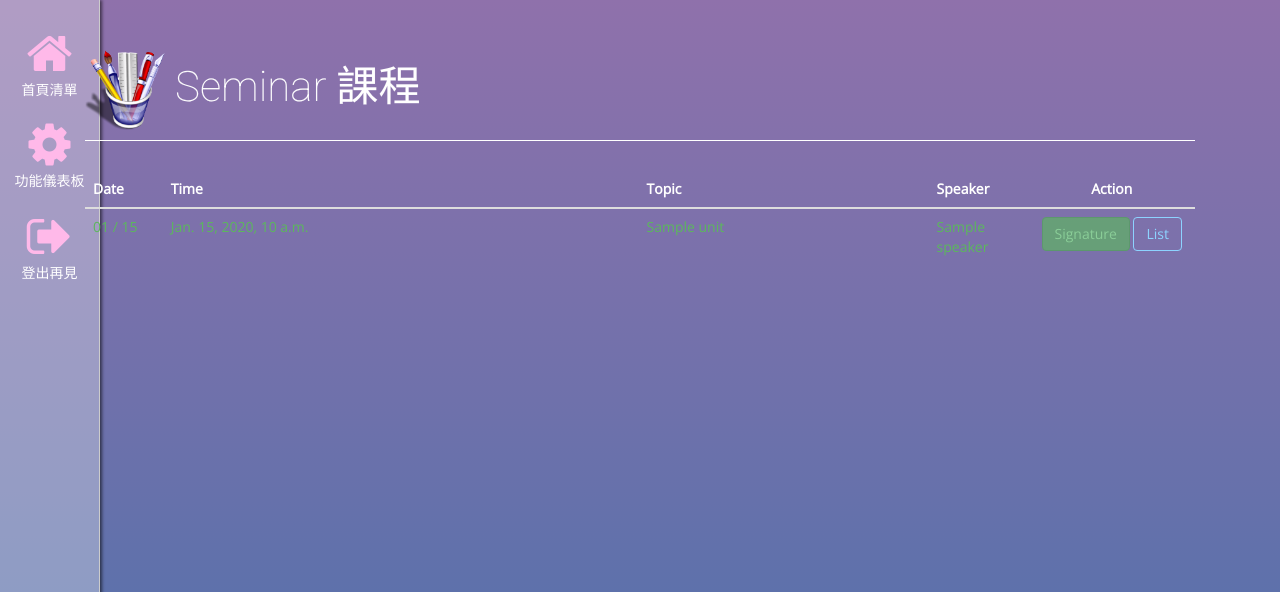
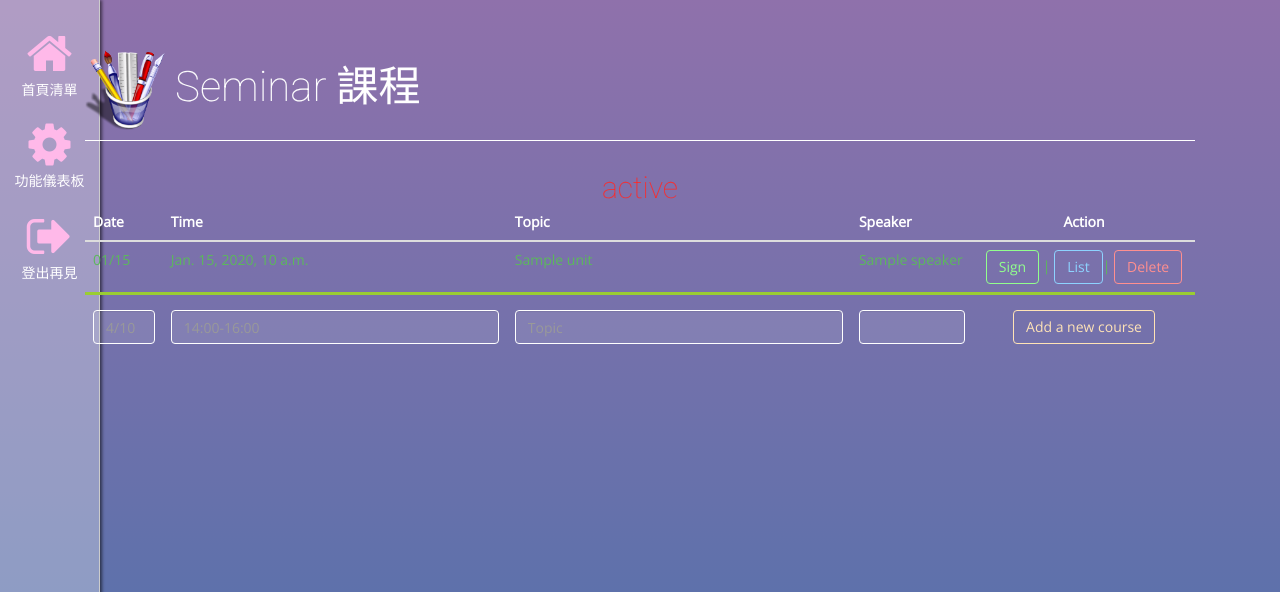
Before and after one commit to kylinfish/seminar_signature, a Django app: template web_app/templates/index.html in a window 1280 px wide. Shown: the top 592 px of the page. Run offline with Django 3.2, Linux system fonts and the light colour scheme; the template is opened without the code that fills it: most values are stand-ins (such as "Sample title", 1, 10 or a date in 2020); some libraries are stand-ins or nearby versions.

Commit message:
unit- C,D

```diff
--- a/web_app/templates/index.html
+++ b/web_app/templates/index.html
@@ -7,11 +7,16 @@
         width:80px;
         height:80px;
     }
+    .table>tfoot>tr>th{
+        padding-top:15px;
+        border-top:3px solid yellowgreen;
+    }
 </style>
 
 <div class="container">
     <div class="col-xs-12 col-lg-12 ">
     <h1 class="page-header"><img class="icon" src="{% static 'icon/p6.png'%}"> Seminar 課程</h1>
+    <center><h2 style="color:#F92D2D">{{state}}</h2>  </center>
     {% if list %}
     <table class="table ">
     <thead>
@@ -19,22 +24,43 @@
             <th width="7%">Date</th>
             <th class="hidden-xs">Time</th>
             <th>Topic</th>
-            <th  width="9%">Speaker</th>
-            <th class="text-center" width="15%">Action</th>
+            <th  width="11%">Speaker</th>
+            <th class="text-center" width="20%">Action</th>
         </tr>
     </thead>
-        <tbody>
+    <tfoot>
+        <tr>
+            <form accept-charset="UTF-8" action="/" method="post">
+                <th width="7%"><input name="date"type="text"  class="form-control" placeholder="4/10" required ></th>
+                <th class="hidden-xs"><input name="time" type="text" class="form-control" placeholder="14:00-16:00" required></th>
+                <th><input name="topic"type="text" class="form-control" placeholder="Topic" required></th>
+                <th  width="9%"><input name="speaker"type="text" class="form-control" ></th>
+                <th class="text-center" width="15%"><button type="submit"class="btn btn-warning" >Add a new course </button></th>
+            </form>
+        </tr>
+    </tfoot>
+    <tbody >
             {% for unit in list %}
+
             <tr>
-                <td class="dateCheck">{{unit.pub_date|date:"m / d"}}</td>
+                <td class="dateCheck">{{unit.pub_date|date:"m/d"}}</td>
                 <td class="hidden-xs">{{unit.time}}</td>
                 <td>{{unit.title}}</td>
                 <td>{{unit.speaker}}</td>
-                <td class="text-center"><a href="signature/{{unit.pk}}"><button class="btn btn-success" >Signature</button> </a>
-                <a href="list/{{unit.pk}}"><button class="btn btn-primary" >List</button></a></td>
+                <td class="text-center">
+                    <form accept-charset="UTF-8" action="remove_unit" method="post">
+                        <input  type="text" value="{{unit.pk}}"name="pk" hidden>
+                        <a href="signature/{{unit.pk}}"><button class="btn btn-success" >Sign</button> </a>|
+                        <a href="list/{{unit.pk}}"><button class="btn btn-primary" >List</button></a>|
+                        <button onclick="confirm('注意！刪除後會連簽到紀錄都一併刪除')"type="submit"class="btn btn-danger" >Delete </button>
+                    </form>
+                </td>
+
             </tr>
+
             {% endfor %}
         </tbody>
+
     </table>
     {% else %}
         <div class="alert alert-warning">Sorry! 目前還沒有任何Seminar課程喔！</div>
@@ -48,9 +74,7 @@ $(function() {
         var time = $(val).html();
         var thisYear = new Date().getFullYear();
         time = thisYear +" / "+ time.replace(" / ","/");
-        console.log(time);
         var txtDate = Date.parse(time);
-        console.log(currDate+"__"+txtDate);
         if (currDate > txtDate) {
           $(val).parent().css("color","#5cb85c") ;
           $(val).siblings('td').eq(3).children('a').children('button').eq(0).addClass("disabled")
@@ -58,6 +82,9 @@ $(function() {
             $(val).parent().css("color","#F2CC37") ;
         }
     });
+
+
 });
+
 </script>
 {% endblock %}
--- a/web_app/urls.py
+++ b/web_app/urls.py
@@ -16,4 +16,8 @@ urlpatterns = patterns('',
     url(r'^create', views.create, name='create'),
     url(r'^commit_fb', views.commit_fb, name='commit_fb'),
     url(r'^visualize', views.visualize, name='visualize'),
+
+
+    url(r'^remove_unit', views.remove_unit, name='remove_unit'),
+
 )
```
Also changed, not shown: web_app/views.py (+28 -8 lines).
